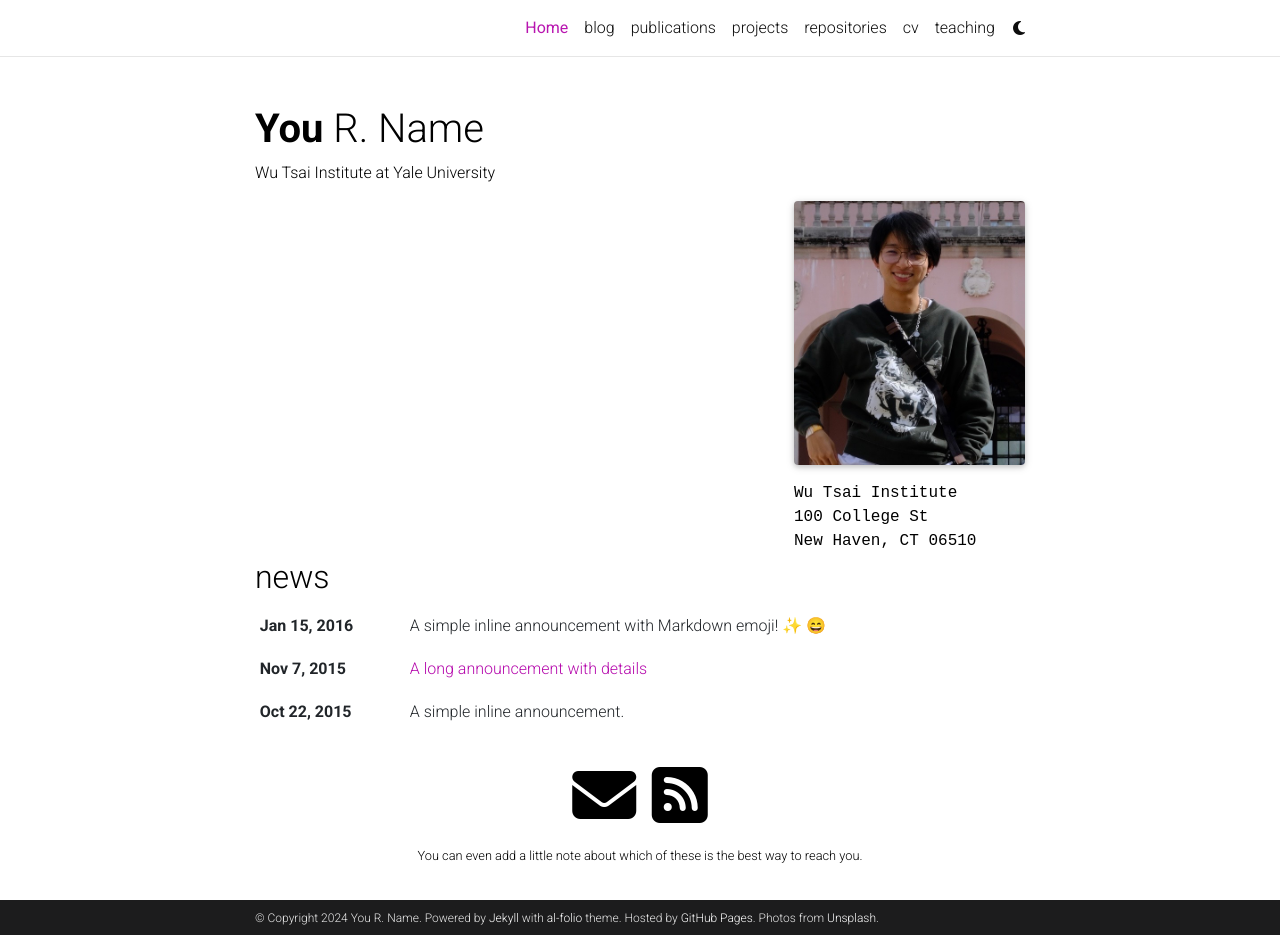
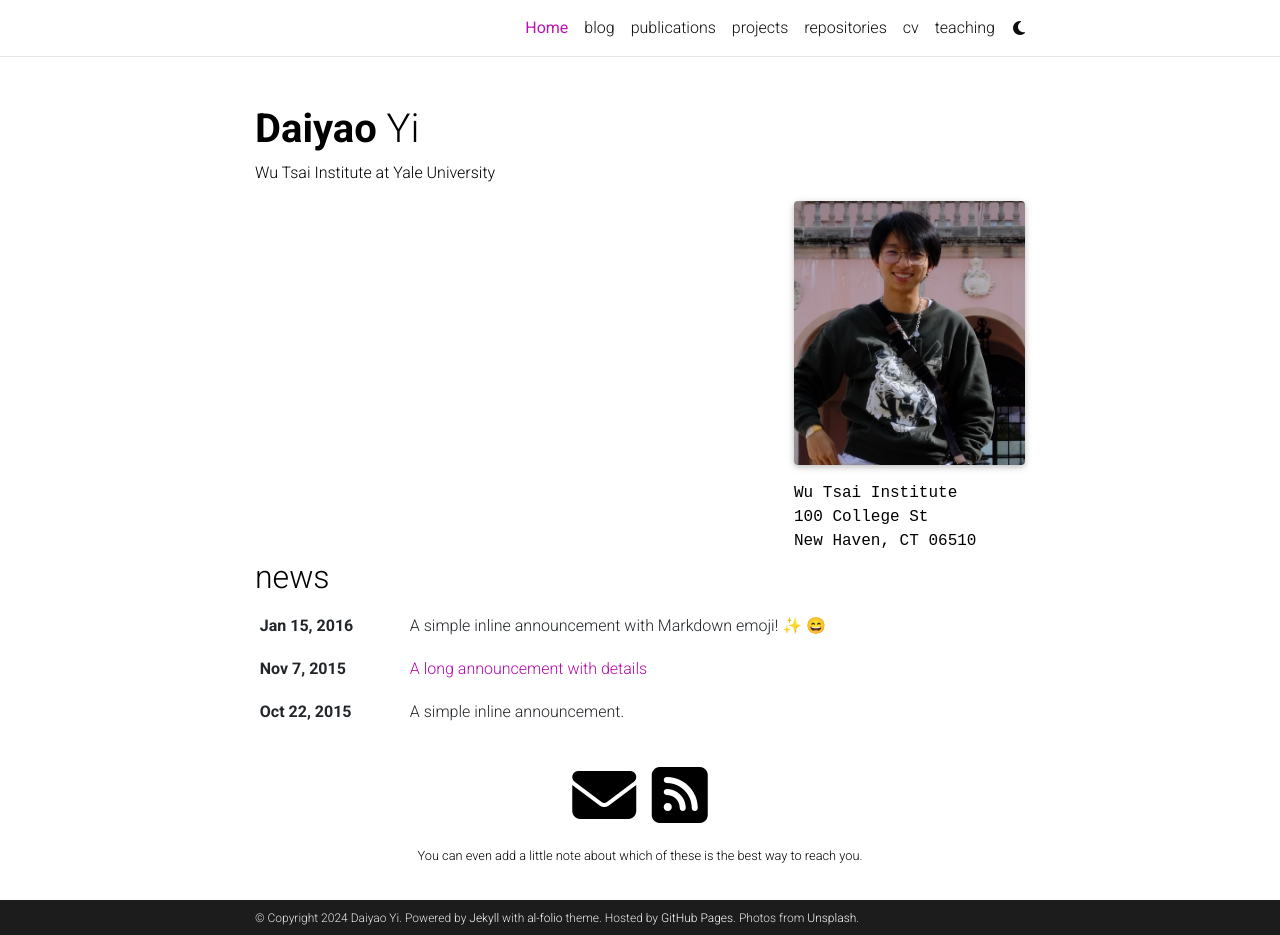
Before and after one commit to YIDAIYAO/YIDAIYAO.github.io, a Jekyll site: the page built from _pages/Home.md, in a window 1280 px wide and 935 px high. Built offline with Jekyll 4.4.1, drawn with Linux system fonts in a browser that asks for light colours; full-size pictures stand in for the smaller copies a plugin makes; emoji names are drawn with the system emoji font; comment, search, counter and statistics services are not loaded; a style sheet for code colours, icons or effects is not loaded.

Commit message:
Update _config.yml

```diff
--- a/_config.yml
+++ b/_config.yml
@@ -3,10 +3,10 @@
 # -----------------------------------------------------------------------------
 
 title: blank # the website title (if blank, full name will be used instead)
-first_name: You
-middle_name: R.
-last_name: Name
-email: you@example.com
+first_name: Daiyao
+middle_name:
+last_name: Yi
+email: daiyao.yi@yale.edu
 description: > # the ">" symbol means to ignore newlines until "footer_text:"
   A simple, whitespace theme for academics. Based on [*folio](https://github.com/bogoli/-folio) design.
 footer_text: >
```
